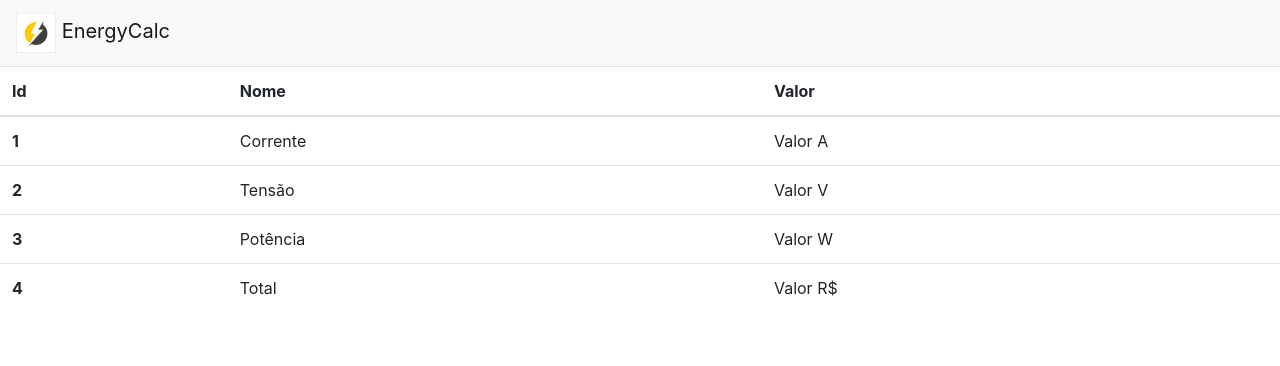
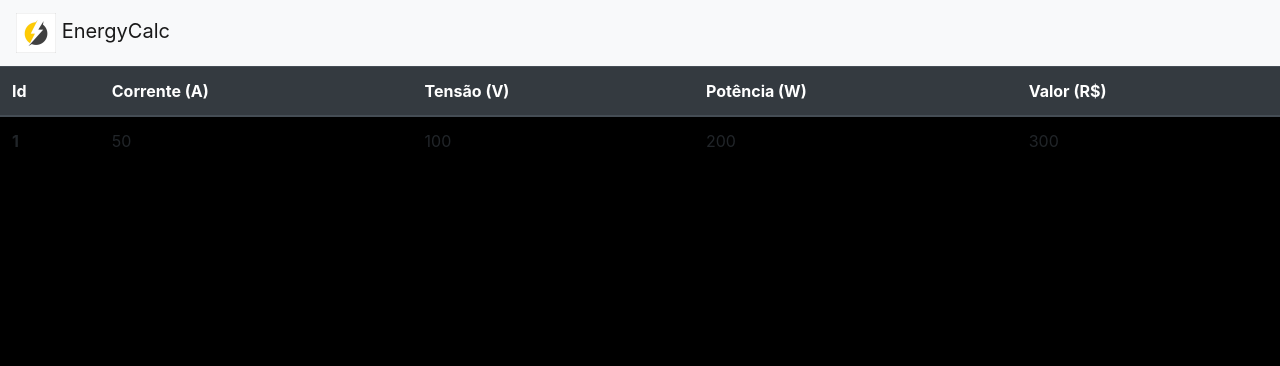
Before and after one commit to FerHe05/ProjetoArduino, a PHP site: page /menu.php in a window 1280 px wide. Shown: the top 366 px of the page. Run offline with PHP 8.4, Linux system fonts and the light colour scheme; the visitor is signed in with stand-in values (Sample User, id 1).

Commit message:
Add files via upload

```diff
--- a/projeto/menu.php
+++ b/projeto/menu.php
@@ -8,7 +8,6 @@ if (!isset($_SESSION["user"])) //se a sessão "user" n for iniciado
 }
 ?>
 
-
 <!DOCTYPE html>
 <html lang="en">
 <head>
@@ -17,11 +16,11 @@ if (!isset($_SESSION["user"])) //se a sessão "user" n for iniciado
   <meta name="viewport" content="width=device-width, initial-scale=1.0">
   <link rel="stylesheet" href="https://cdn.jsdelivr.net/npm/bootstrap@4.3.1/dist/css/bootstrap.min.css" integrity="sha384-ggOyR0iXCbMQv3Xipma34MD+dH/1fQ784/j6cY/iJTQUOhcWr7x9JvoRxT2MZw1T" crossorigin="anonymous">
 
-<link href="menu_style.css" rel="stylesheet"/>
-  <title>Document</title>
+  <link href="menu_style.css" rel="stylesheet"/>
+  <title>EnergyCalc</title>
 </head>
 <body>
-<!-- Image and text -->
+  <!-- Image and text -->
 <nav class="navbar navbar-light bg-light">
   <a class="navbar-brand" href="menu.php">
     <img src="imagens/imglogo.jpg" width="40" height="40">
@@ -29,40 +28,28 @@ if (!isset($_SESSION["user"])) //se a sessão "user" n for iniciado
   </a>
 </nav>
 <table class="table">
-  <thead>
+  <thead class="thead-dark">
     <tr>
       <th scope="col">Id</th>
-      <th scope="col">Nome</th>
-      <th scope="col">Valor</th>
+      <th scope="col">Corrente (A)</th>
+      <th scope="col">Tensão (V)</th>
+      <th scope="col">Potência (W)</th>
+      <th scope="col">Valor (R$)</th>
     </tr>
   </thead>
   <tbody>
     <tr>
       <th scope="row">1</th>
-      <td>Corrente</td>
-      <td>Valor A</td>
-
-    </tr>
-    <tr>
-      <th scope="row">2</th>
-      <td>Tensão</td>
-      <td>Valor V</td>
-
-    </tr>
-    <tr>
-      <th scope="row">3</th>
-      <td>Potência</td>
-      <td>Valor W</td>
-
-    </tr>
-    <tr>
-      <th scope="row">4</th>
-      <td>Total</td>
-      <td>Valor R$</td>
-
+      <td>50</td>
+      <td>100</td>
+      <td>200</td>
+      <td>300</td>
     </tr>
   </tbody>
 </table>
 
+
+  </tbody>
+</table>
 </body>
 </html>
--- a/projeto/menu_style.css
+++ b/projeto/menu_style.css
@@ -1,4 +1,3 @@
 body{
-  position: hidden;
-
+  background-color: black;
 }
```
